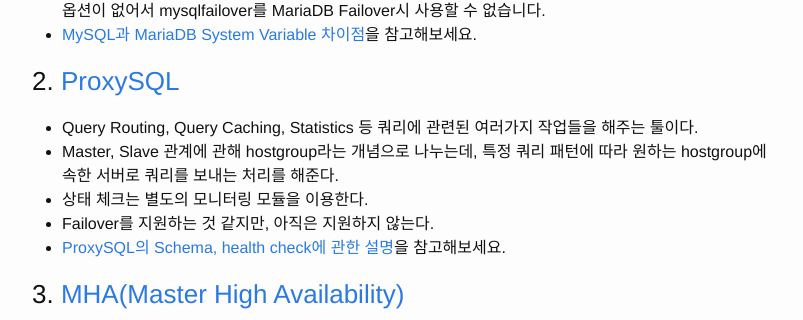
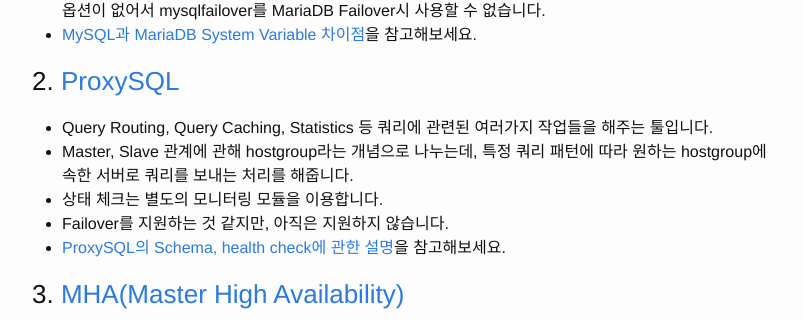
Before and after one commit to Akkiros/akkiros.github.io, a Jekyll site: the page built from _posts/2016-10-25-Mariadb-failover-tutorial.markdown, in a window 1280 px wide and 900 px high, scrolled down 425 px. Shown: the part 141-461 px from the top of the window, without its empty margins (238-1041 px from the left). Built offline with Jekyll 4.4.1, drawn with Linux system fonts in a browser that asks for light colours; some web fonts are replaced; comment, search, counter and statistics services are not loaded.

Commit message:
어투 통일

```diff
--- a/_posts/2016-10-25-Mariadb-failover-tutorial.markdown
+++ b/_posts/2016-10-25-Mariadb-failover-tutorial.markdown
@@ -21,10 +21,10 @@ Failover를 지원하는 여러가지 툴들이 있습니다. 여기서는 여
 
 ### 2. [ProxySQL](http://www.proxysql.com/)
 
-- Query Routing, Query Caching, Statistics 등 쿼리에 관련된 여러가지 작업들을 해주는 툴이다.
-- Master, Slave 관계에 관해 hostgroup라는 개념으로 나누는데, 특정 쿼리 패턴에 따라 원하는 hostgroup에 속한 서버로 쿼리를 보내는 처리를 해준다.
-- 상태 체크는 별도의 모니터링 모듈을 이용한다.
-- Failover를 지원하는 것 같지만, 아직은 지원하지 않는다.
+- Query Routing, Query Caching, Statistics 등 쿼리에 관련된 여러가지 작업들을 해주는 툴입니다.
+- Master, Slave 관계에 관해 hostgroup라는 개념으로 나누는데, 특정 쿼리 패턴에 따라 원하는 hostgroup에 속한 서버로 쿼리를 보내는 처리를 해줍니다.
+- 상태 체크는 별도의 모니터링 모듈을 이용합니다.
+- Failover를 지원하는 것 같지만, 아직은 지원하지 않습니다.
 - [ProxySQL의 Schema, health check에 관한 설명](http://severalnines.com/blog/mysql-load-balancing-proxysql-overview)을 참고해보세요.
 
 ### 3. [MHA(Master High Availability)](https://code.google.com/p/mysql-master-ha/)
```
